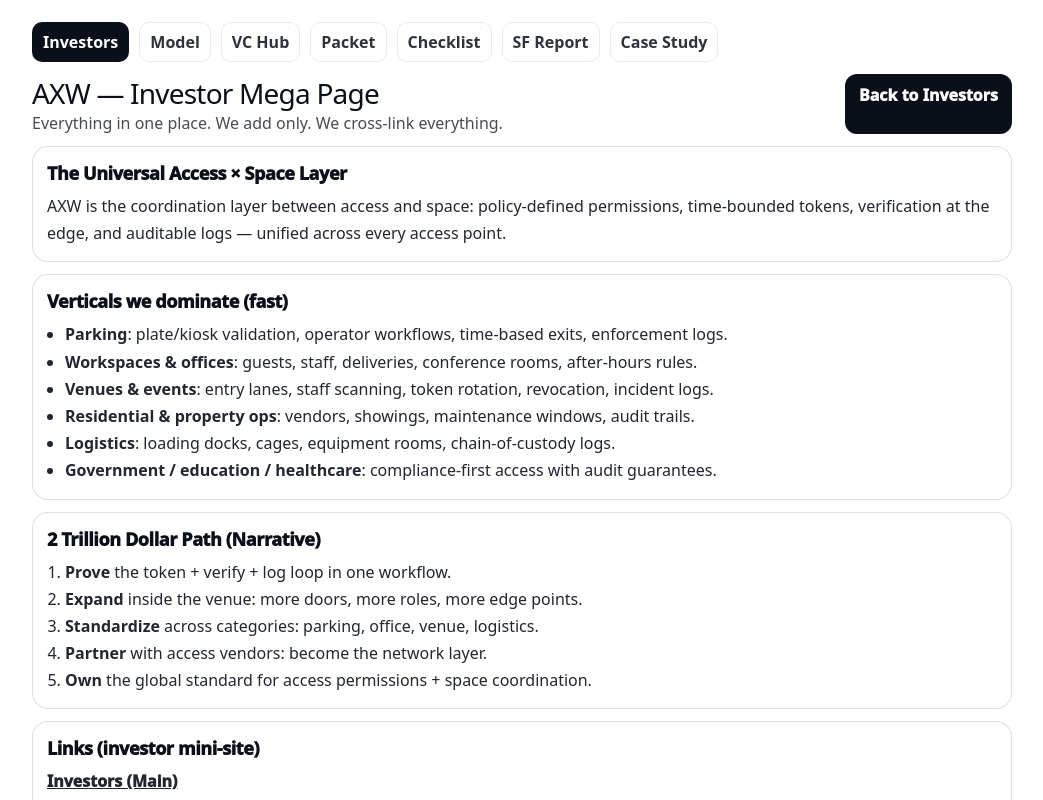
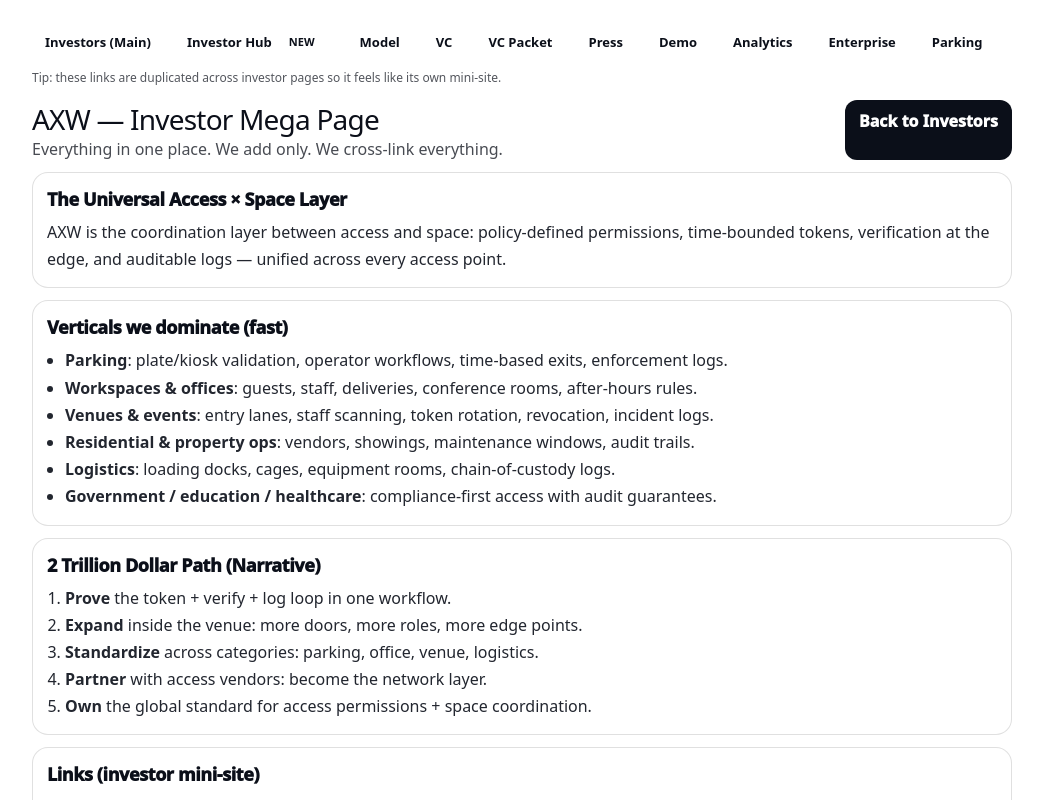
Before and after one commit to M4G3LL4N0/access-layer, a Next.js app: page /investors/mega in a window 1280 px wide. Shown: the top 800 px of the page, without its empty margins (118-1161 px from the left). Built offline with nearby package versions, Linux system fonts and the light colour scheme.

Commit message:
Fix InvestorNav + lazy supabase server client + make /account dynamic

```diff
--- a/src/app/account/page.tsx
+++ b/src/app/account/page.tsx
@@ -1,6 +1,7 @@
 import { redirect } from "next/navigation";
 import { supabaseServerAuth } from "@/lib/supabaseServerAuth";
 
+export const dynamic = "force-dynamic";
 export default async function AccountPage() {
   const { supabase, user } = await supabaseServerAuth();
 
--- a/src/app/investors/page.tsx
+++ b/src/app/investors/page.tsx
@@ -3,6 +3,7 @@
 import Link from "next/link";
 import React, { useMemo, useState } from "react";
 
+import InvestorNav from "@/components/InvestorNav";
 export const dynamic = "force-dynamic";
 
 /**
--- a/src/components/InvestorNav.tsx
+++ b/src/components/InvestorNav.tsx
@@ -1,34 +1,76 @@
 "use client";
-import React from "react";
+
+import Link from "next/link";
+
+type Item = { href: string; label: string; badge?: string };
+
+const items: Item[] = [
+  { href: "/investors", label: "Investors (Main)" },
+  { href: "/investors/mega", label: "Investor Hub", badge: "NEW" },
+  { href: "/investors/model", label: "Model" },
+  { href: "/vc", label: "VC" },
+  { href: "/vc/packet", label: "VC Packet" },
+  { href: "/press", label: "Press" },
+  { href: "/demo", label: "Demo" },
+  { href: "/analytics", label: "Analytics" },
+  { href: "/enterprise", label: "Enterprise" },
+  { href: "/solutions/parking", label: "Parking" },
+];
 
 export default function InvestorNav() {
-  const link: React.CSSProperties = {
-    textDecoration: "none",
-    color: "inherit",
-    fontWeight: 900,
-    opacity: 0.85,
-    padding: "8px 10px",
-    borderRadius: 10,
-    border: "1px solid rgba(0,0,0,0.10)",
-  };
-
-  const strong: React.CSSProperties = {
-    ...link,
-    background: "#0b0f19",
-    color: "white",
-    border: "1px solid rgba(0,0,0,0.0)",
-    opacity: 1,
-  };
-
   return (
-    <div style={{ display: "flex", gap: 10, flexWrap: "wrap", marginBottom: 12 }}>
-      <a href="/investors" style={strong}>Investors</a>
-      <a href="/investors/model" style={link}>Model</a>
-      <a href="/vc" style={link}>VC Hub</a>
-      <a href="/vc/packet" style={link}>Packet</a>
-      <a href="/vc/checklist" style={link}>Checklist</a>
-      <a href="/reports/sf" style={link}>SF Report</a>
-      <a href="/case-studies/sf-pilot" style={link}>Case Study</a>
+    <div style={wrap}>
+      <div style={row}>
+        {items.map((it) => (
+          <Link key={it.href} href={it.href} style={pill}>
+            <span>{it.label}</span>
+            {it.badge ? <span style={badge}>{it.badge}</span> : null}
+          </Link>
+        ))}
+      </div>
+      <div style={hint}>
+        Tip: these links are duplicated across investor pages so it feels like its own mini-site.
+      </div>
     </div>
   );
 }
+
+const wrap: React.CSSProperties = {
+  marginBottom: 14,
+};
+
+const row: React.CSSProperties = {
+  display: "flex",
+  gap: 10,
+  flexWrap: "wrap",
+  alignItems: "center",
+};
+
+const pill: React.CSSProperties = {
+  display: "inline-flex",
+  alignItems: "center",
+  gap: 8,
+  padding: "8px 12px",
+  borderRadius: 999,
+  border: "1px solid rgba(255,255,255,0.14)",
+  background: "rgba(255,255,255,0.06)",
+  color: "inherit",
+  textDecoration: "none",
+  fontWeight: 800,
+  fontSize: 13,
+};
+
+const badge: React.CSSProperties = {
+  padding: "2px 8px",
+  borderRadius: 999,
+  background: "rgba(255,255,255,0.14)",
+  border: "1px solid rgba(255,255,255,0.18)",
+  fontSize: 11,
+  fontWeight: 900,
+};
+
+const hint: React.CSSProperties = {
+  marginTop: 8,
+  fontSize: 12,
+  opacity: 0.7,
+};
```
Also changed, not shown: src/lib/supabaseServer.ts (+21 -42 lines).
